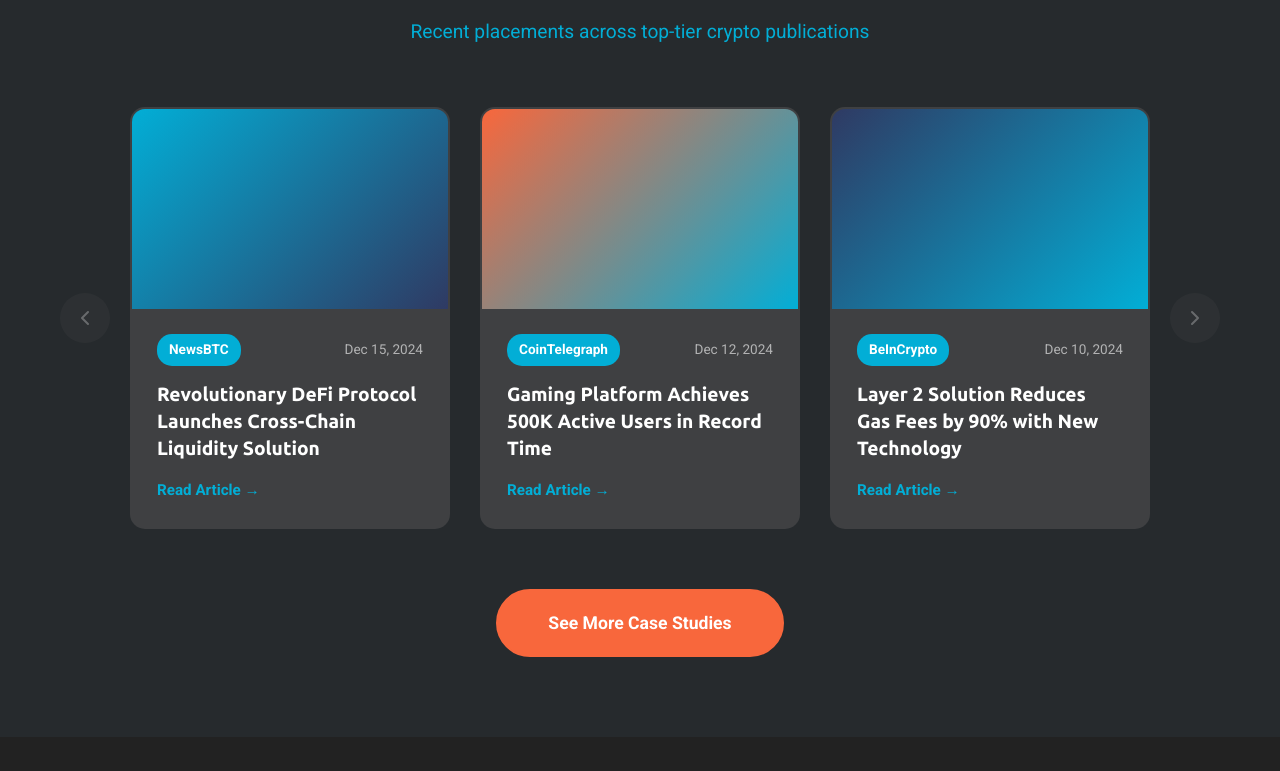
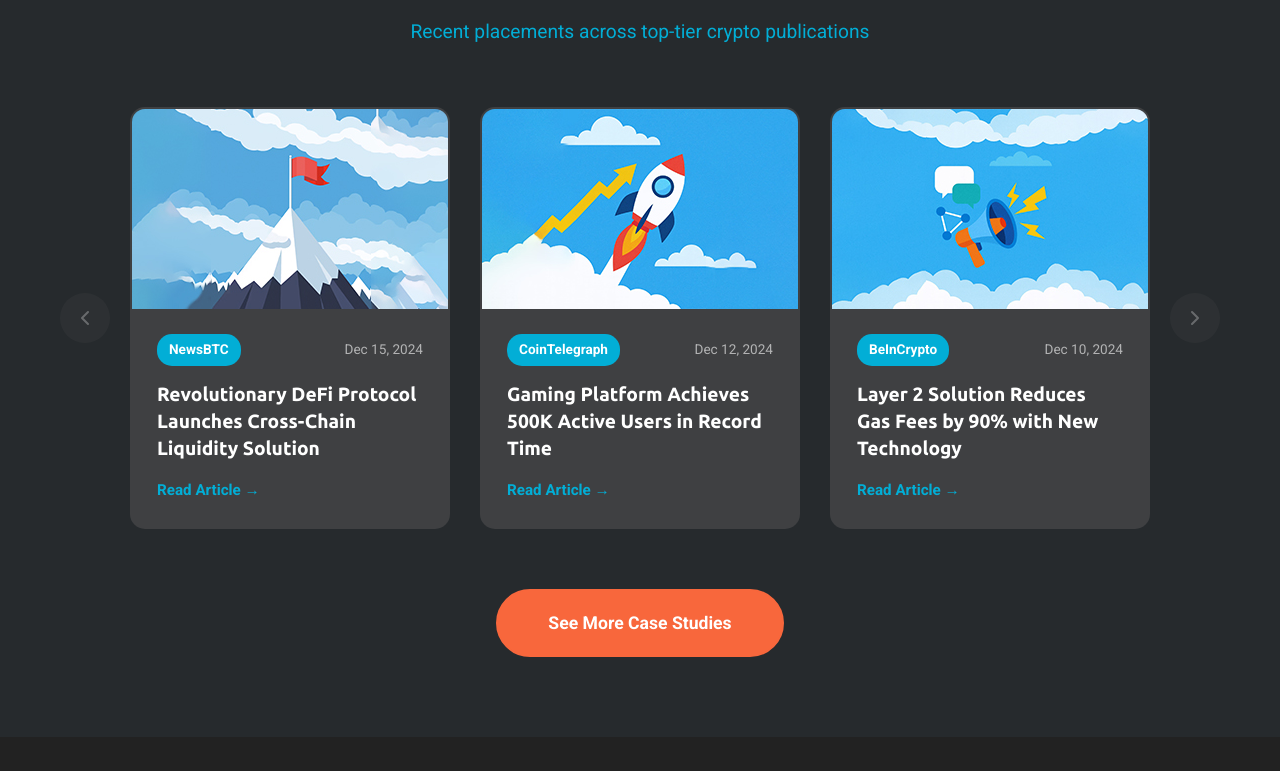
Before and after one commit to Hedge001/Pr_landing, a plain HTML site: page index.html in a window 1280 px wide. Shown: the part 989-1760 px from the top of the page. Drawn offline with Linux system fonts and the light colour scheme.

Commit message:
Update Media Hits with images and remove Why Zuvomo numbered badges
- Removed numbered badges (1, 2, 3) from Why Zuvomo card images
- Added Why Zuvomo images to Media Hits carousel cards
  - Card 1 (NewsBTC): why_zuvomo_01.jpg
  - Card 2 (CoinTelegraph): why_zuvomo_02.jpg
  - Card 3 (BeInCrypto): why_zuvomo_03.jpg
- Updated .media-placeholder CSS for proper image display
- Changed from gradient placeholders to actual images with object-fit: cover
- Both sections now display clean images without overlay badges

🤖 Generated with [Claude Code](https://claude.com/claude-code)

Co-Authored-By: Claude <noreply@anthropic.com>

```diff
--- a/index.html
+++ b/index.html
@@ -347,11 +347,8 @@
         .media-placeholder {
             width: 100%;
             height: 100%;
-            display: flex;
-            align-items: center;
-            justify-content: center;
-            font-size: 3rem;
-            color: rgba(255, 255, 255, 0.3);
+            object-fit: cover;
+            object-position: center;
         }
 
         .media-content {
@@ -1601,7 +1598,7 @@
                     <div class="media-carousel-track">
                         <div class="media-card">
                             <div class="media-image">
-                                <div class="media-placeholder" style="background: linear-gradient(135deg, #02AED6 0%, #2F3A63 100%);"></div>
+                                <img src="images/why_zuvomo_01.jpg" alt="Media Hit" class="media-placeholder">
                             </div>
                             <div class="media-content">
                                 <div class="media-publication">
@@ -1615,7 +1612,7 @@
 
                         <div class="media-card">
                             <div class="media-image">
-                                <div class="media-placeholder" style="background: linear-gradient(135deg, #F8673C 0%, #02AED6 100%);"></div>
+                                <img src="images/why_zuvomo_02.jpg" alt="Media Hit" class="media-placeholder">
                             </div>
                             <div class="media-content">
                                 <div class="media-publication">
@@ -1629,7 +1626,7 @@
 
                         <div class="media-card">
                             <div class="media-image">
-                                <div class="media-placeholder" style="background: linear-gradient(135deg, #2F3A63 0%, #02AED6 100%);"></div>
+                                <img src="images/why_zuvomo_03.jpg" alt="Media Hit" class="media-placeholder">
                             </div>
                             <div class="media-content">
                                 <div class="media-publication">
@@ -1776,7 +1773,6 @@
                 <div class="why-card">
                     <div class="why-card-image">
                         <img src="images/why_zuvomo_01.jpg" alt="Category Ownership">
-                        <div class="why-number">1</div>
                     </div>
                     <div class="why-card-content">
                         <h3>CATEGORY-OWNERS, NOT PRESS HUNTERS</h3>
@@ -1786,7 +1782,6 @@
                 <div class="why-card">
                     <div class="why-card-image">
                         <img src="images/why_zuvomo_02.jpg" alt="Narrative Distribution">
-                        <div class="why-number">2</div>
                     </div>
                     <div class="why-card-content">
                         <h3>NARRATIVE + DISTRIBUTION BUILT FOR WEB3</h3>
@@ -1796,7 +1791,6 @@
                 <div class="why-card">
                     <div class="why-card-image">
                         <img src="images/why_zuvomo_03.jpg" alt="Outcome Focused">
-                        <div class="why-number">3</div>
                     </div>
                     <div class="why-card-content">
                         <h3>OUTCOME-FOCUSED, NOT RETAINER-FOCUSED</h3>
```
